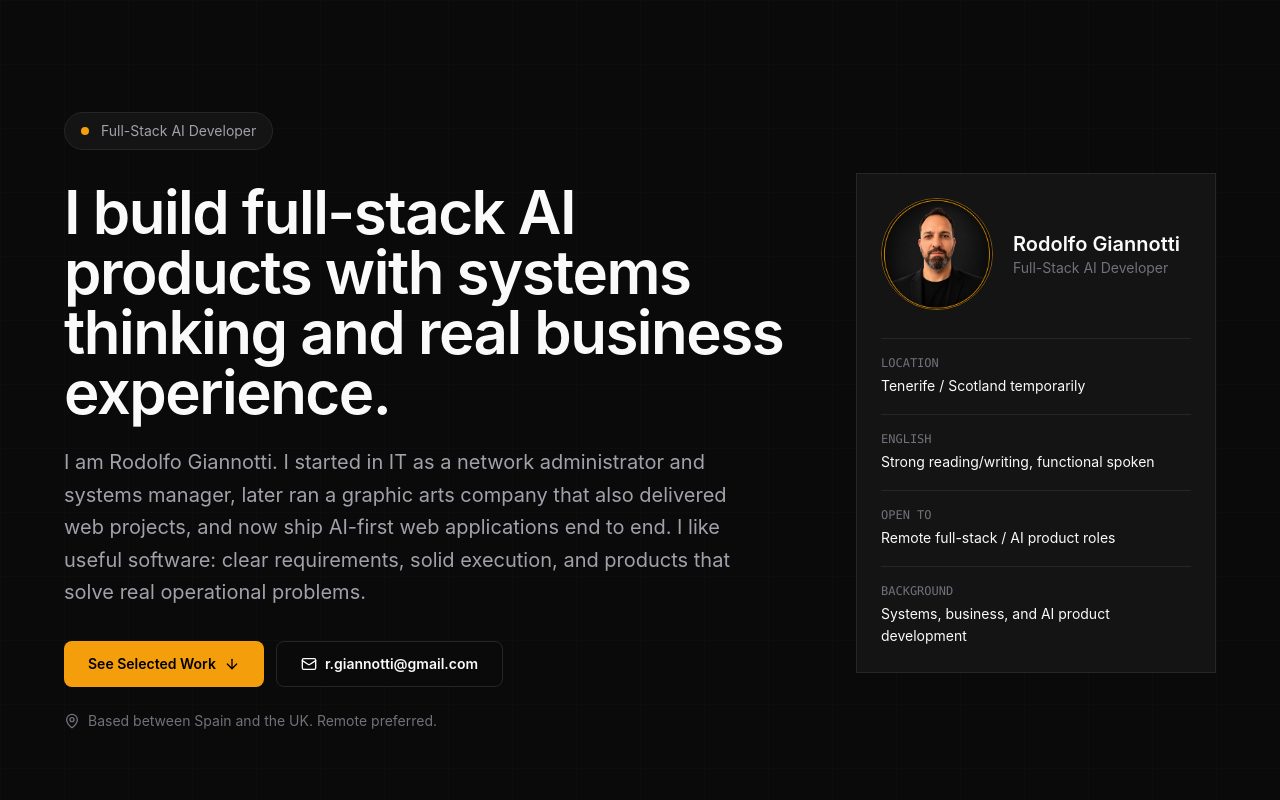
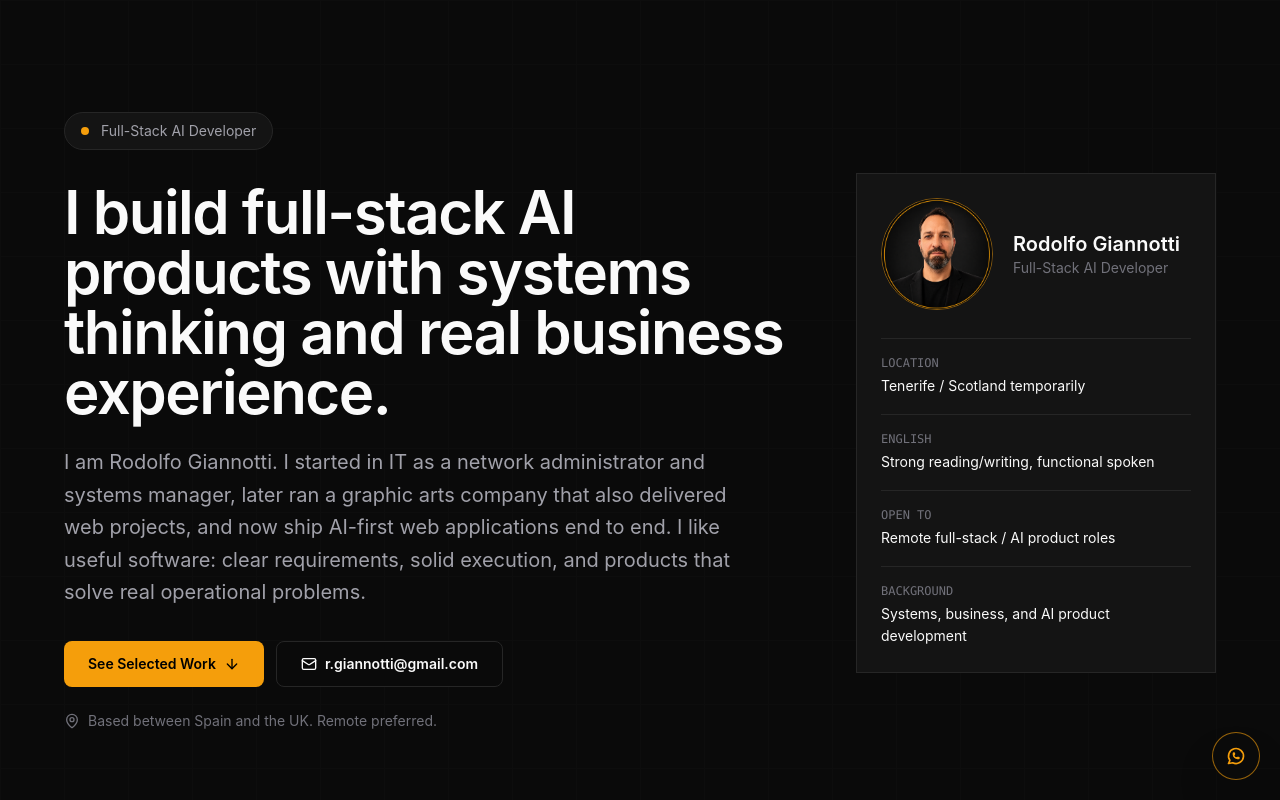
Before and after one commit to fenixgx/curriculum, a Next.js app: page / in a window 1280 px wide. Shown: the top 800 px of the page. Built offline with nearby package versions, Linux system fonts and the light colour scheme.

Commit message:
feat: add linkedin link and floating whatsapp contact

```diff
--- a/src/app/page.tsx
+++ b/src/app/page.tsx
@@ -8,6 +8,7 @@ import TechStack from "@/components/TechStack";
 import HonestAnswers from "@/components/HonestAnswers";
 import TryBeforeYouHire from "@/components/TryBeforeYouHire";
 import Contact from "@/components/Contact";
+import FloatingWhatsApp from "@/components/FloatingWhatsApp";
 
 export default function Home() {
   return (
@@ -22,6 +23,7 @@ export default function Home() {
       <HonestAnswers />
       <TryBeforeYouHire />
       <Contact />
+      <FloatingWhatsApp />
     </main>
   );
 }
--- a/src/components/Contact.tsx
+++ b/src/components/Contact.tsx
@@ -56,11 +56,13 @@ export default function Contact() {
               GitHub
             </a>
             <a
-              href="mailto:r.giannotti@gmail.com?subject=LinkedIn%20profile"
-              className="inline-flex items-center justify-center gap-2 rounded-lg border border-[var(--color-border)] px-6 py-3.5 text-sm font-semibold text-[var(--color-text-muted)] transition-colors hover:border-[var(--color-accent)] hover:text-[var(--color-accent)]"
+              href="https://www.linkedin.com/in/rodolfo-giannotti-946261409"
+              target="_blank"
+              rel="noopener noreferrer"
+              className="inline-flex items-center justify-center gap-2 rounded-lg border border-[var(--color-border)] px-6 py-3.5 text-sm font-semibold transition-colors hover:border-[var(--color-accent)] hover:text-[var(--color-accent)]"
             >
               <IconBrandLinkedin className="h-4 w-4" />
-              LinkedIn soon
+              LinkedIn
             </a>
           </div>
 
--- /dev/null
+++ b/src/components/FloatingWhatsApp.tsx
@@ -0,0 +1,17 @@
+"use client";
+
+import { IconBrandWhatsapp } from "@tabler/icons-react";
+
+export default function FloatingWhatsApp() {
+  return (
+    <a
+      href="https://wa.me/34605377796?text=Hi%20Rodolfo%2C%20I%20saw%20your%20portfolio%20and%20would%20like%20to%20talk."
+      target="_blank"
+      rel="noopener noreferrer"
+      aria-label="Contact Rodolfo on WhatsApp"
+      className="fixed bottom-5 right-5 z-40 flex h-12 w-12 items-center justify-center rounded-full border border-[var(--color-accent)]/60 bg-[var(--color-bg)] text-[var(--color-accent)] shadow-2xl shadow-black/30 transition hover:scale-105 hover:bg-[var(--color-accent)] hover:text-black focus:outline-none focus-visible:ring-2 focus-visible:ring-[var(--color-accent)] focus-visible:ring-offset-2 focus-visible:ring-offset-[var(--color-bg)]"
+    >
+      <IconBrandWhatsapp className="h-5 w-5" />
+    </a>
+  );
+}
```
